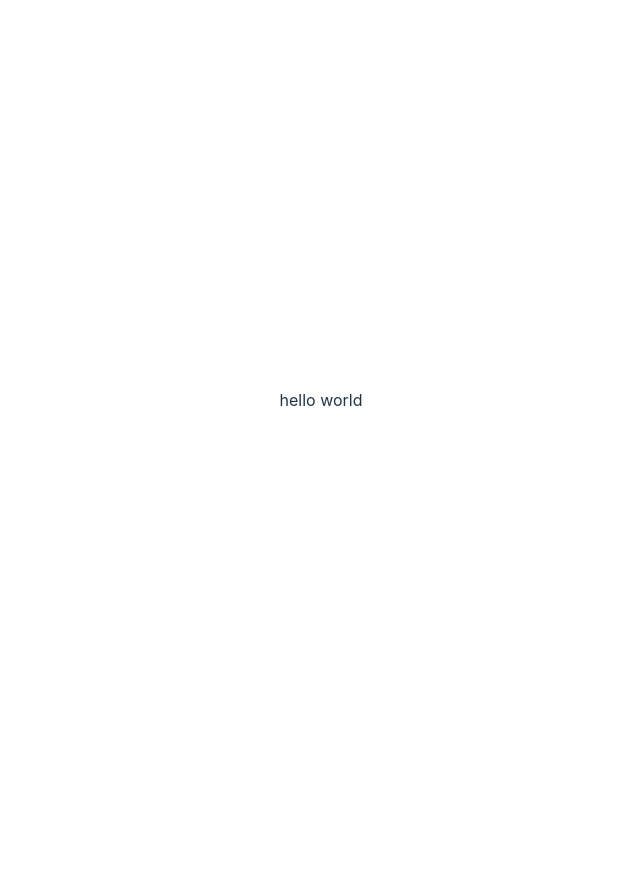
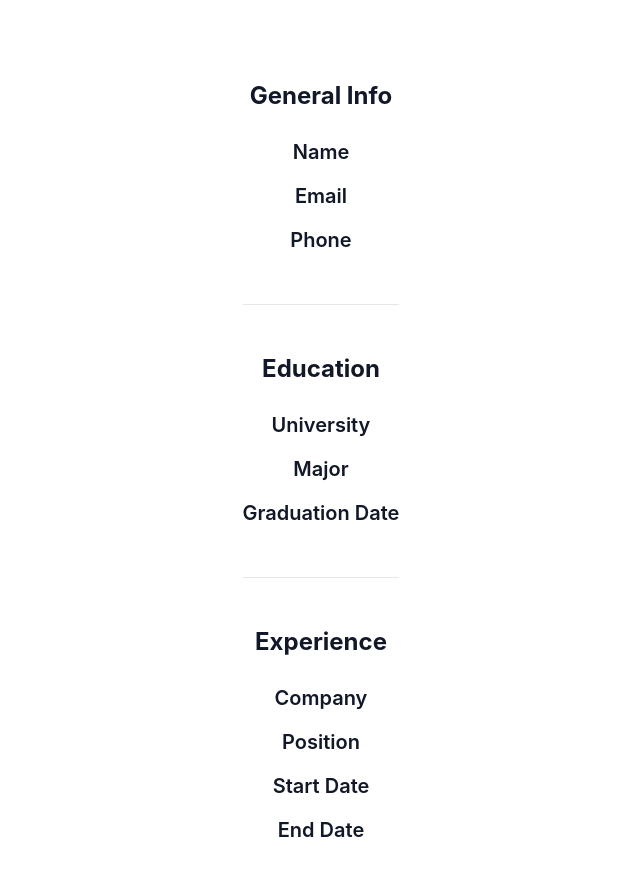
Before and after one commit to Oscar-P-E/cv-app, a React (Vite) app: page / in a window 1280 px wide. Shown: the top 876 px of the page, without its empty margins (319-959 px from the left). Before the commit the page ends 800 px from the top, so only its background shows below. Built offline with nearby package versions, Linux system fonts and the light colour scheme.

Commit message:
Add tailwind prose styling

```diff
--- a/package.json
+++ b/package.json
@@ -14,6 +14,7 @@
     "react-dom": "^18.2.0"
   },
   "devDependencies": {
+    "@tailwindcss/typography": "^0.5.9",
     "@types/react": "^18.2.15",
     "@types/react-dom": "^18.2.7",
     "@typescript-eslint/eslint-plugin": "^6.0.0",
--- a/src/App.tsx
+++ b/src/App.tsx
@@ -1,10 +1,39 @@
 import "./App.css";
+
+// function EditBtn() {
+//   return <button>Edit</button>;
+// }
+
+// function DeleteBtn() {
+//   return <button>Delete</button>;
+// }
 
 function App() {
   return (
-    <>
-      <div>hello world</div>
-    </>
+    <div className="prose">
+      <div>
+        <h2>General Info</h2>
+        <h3>Name</h3>
+        <h3>Email</h3>
+        <h3>Phone</h3>
+      </div>
+      <hr />
+      <div>
+        <h2>Education</h2>
+        <h3>University</h3>
+        <h3>Major</h3>
+        <h3>Graduation Date</h3>
+      </div>
+      <hr />
+
+      <div>
+        <h2>Experience</h2>
+        <h3>Company</h3>
+        <h3>Position</h3>
+        <h3>Start Date</h3>
+        <h3>End Date</h3>
+      </div>
+    </div>
   );
 }
 
--- a/tailwind.config.js
+++ b/tailwind.config.cjs
@@ -1,8 +1,11 @@
 /** @type {import('tailwindcss').Config} */
-export default {
+module.exports = {
   content: ["./index.html", "./src/**/*.{js,ts,jsx,tsx}"],
   theme: {
     extend: {},
   },
-  plugins: [],
+  plugins: [
+    require('@tailwindcss/typography'),
+
+  ],
 };
```
Also changed, not shown: .eslintrc.cjs, 1 other file (tests, documents, lock files or other folders).
